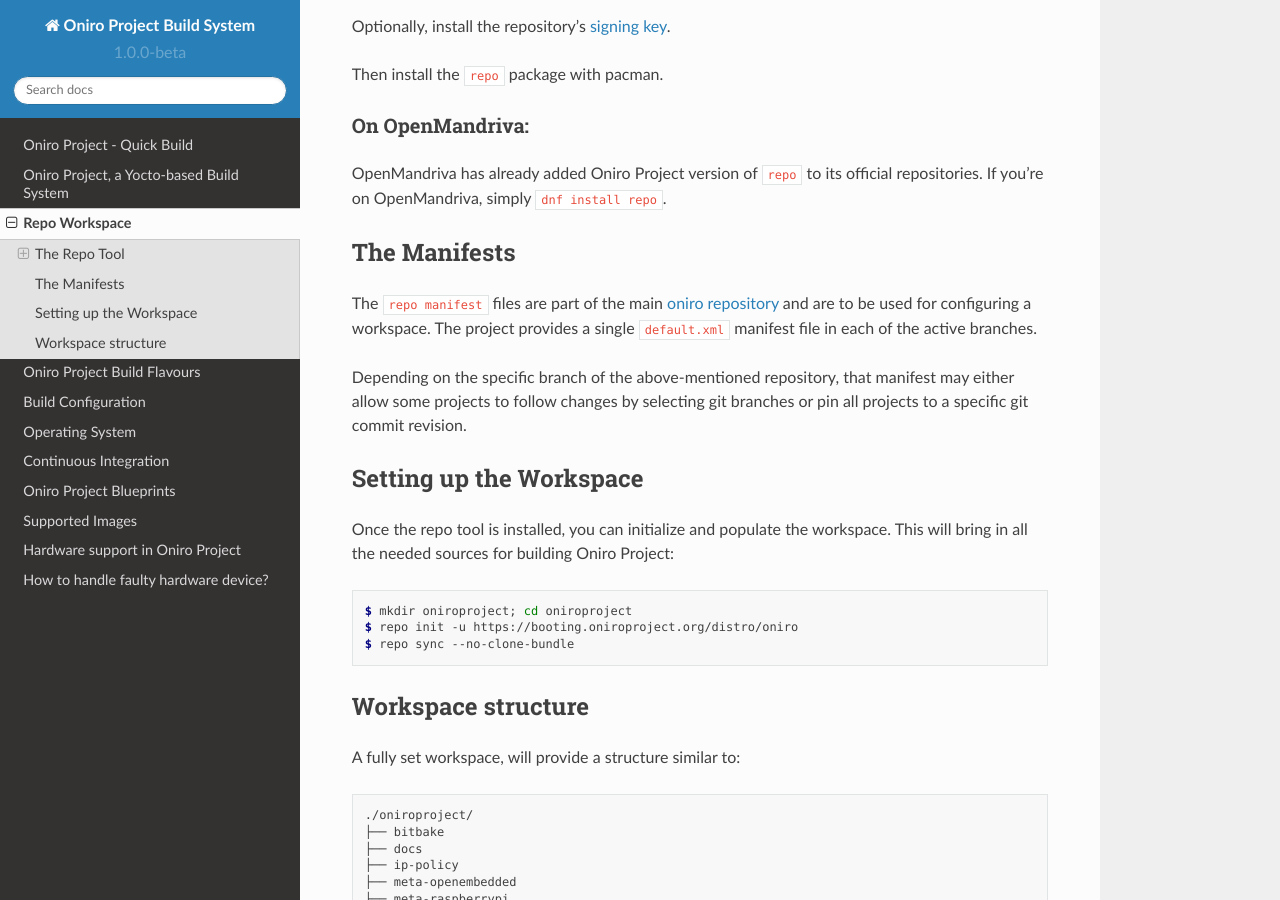
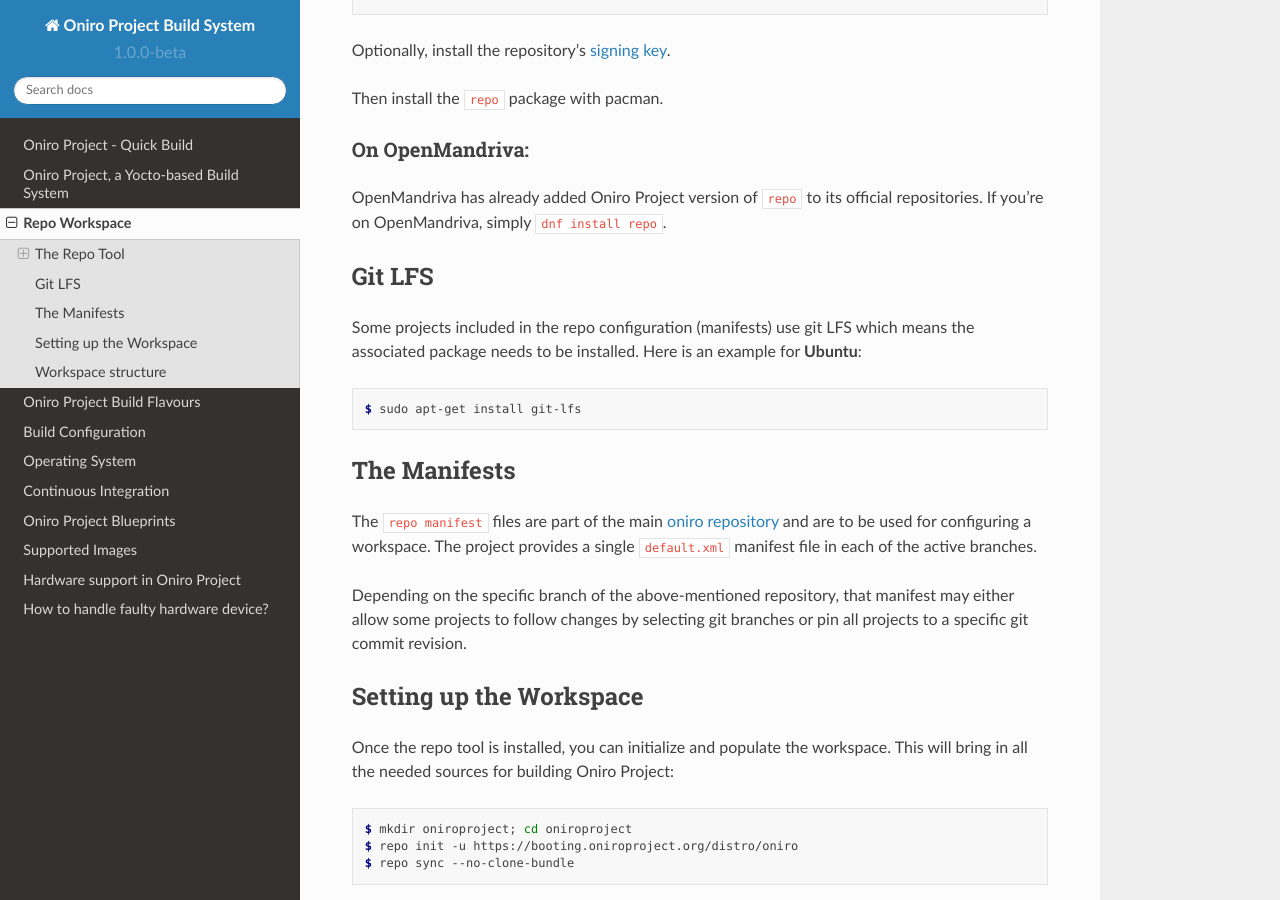
Before and after one commit to alema-r/Alessandro-Marcolini-Oniro, a Sphinx documentation site: the page built from docs/repo-workspace.rst, in a window 1280 px wide and 900 px high, scrolled down 1623 px. Built offline with Sphinx 7.4.7 and the Read the Docs theme 2.0.0, drawn with Linux system fonts in a browser that asks for light colours.

Commit message:
docs: Add info on git LFS dependency
Signed-off-by: Andrei Gherzan <andrei.gherzan@huawei.com>

```diff
--- a/docs/oniro-quick-build.rst
+++ b/docs/oniro-quick-build.rst
@@ -45,7 +45,7 @@
 
     $ sudo add-apt-repository ppa:ostc/ppa
     $ sudo apt-get update
-    $ sudo apt-get install git-repo
+    $ sudo apt-get install git-repo git-lfs
 
 Initialize a repo workspace and clone all required repositories:
 
--- a/docs/repo-workspace.rst
+++ b/docs/repo-workspace.rst
@@ -89,6 +89,16 @@
 OpenMandriva has already added |main_project_name| version of ``repo`` to its official
 repositories. If you're on OpenMandriva, simply ``dnf install repo``.
 
+Git LFS
+*******
+
+Some projects included in the repo configuration (manifests) use git LFS which
+means the associated package needs to be installed. Here is an example for
+**Ubuntu**:
+
+.. code-block:: console
+
+    $ sudo apt-get install git-lfs
 
 The Manifests
 *************
```
